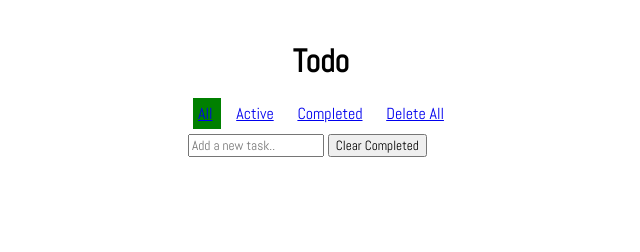
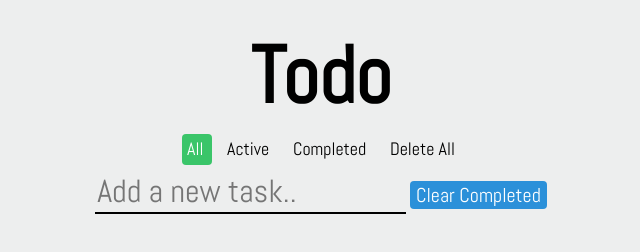
Before and after one commit to haakensonb/todo_app, a plain HTML site: page index.html in a window 1280 px wide. Shown: the whole page, without its empty margins (319-959 px from the left). Drawn offline with Linux system fonts and the light colour scheme.

Commit message:
Styled buttons, filters and li

```diff
--- a/style.css
+++ b/style.css
@@ -3,12 +3,19 @@
 }
 html, body {
   height: 100%;
+  background-color: #edeeee;
 }
 h1 {
   text-align: center;
+  font-size: 80px;
+  margin: 5px;
 }
 .complete {
-  background-color: green;
+  border-radius: 4px;
+  background-color: rgb(58, 197, 105);
+}
+.complete > a {
+  color: white;
 }
 li{
   display: inline;
@@ -16,7 +23,7 @@ li{
 ul {
   margin: 0px;
   padding: 0px;
-  text-align: center;
+  text-align: left;
 }
 div {
   margin-top:10px;
@@ -30,9 +37,19 @@ div {
 .task:hover .close{
     visibility: visible;
 }
+.close:hover {
+  color: red;
+  cursor:pointer;
+}
+.task {
+  font-size: 22px;
+  cursor:pointer;
+}
+
 .filters {
   width: 100%;
   display: inline-block;
+  text-align: center;
 }
 .filters li {
   margin: 5px;
@@ -40,9 +57,37 @@ div {
 }
 #todoApp {
   width: auto;
+
 }
 .flex-container {
   display: flex;
   align-items: center;
   justify-content: center;
 }
+.new-task {
+  height: auto;
+  font-size: 32px;
+  outline: none;
+  border: none;
+  border-bottom: solid 2px;
+  background-color: #edeeee;
+}
+#clear-btn {
+  border: none;
+  border-radius: 4px;
+  background-color: #2b90d9;
+  color: white;
+  outline: none;
+  font-size: 20px;
+  transition: all 60ms ease-in-out;
+  cursor: pointer;
+}
+#clear-btn:hover {
+  transition: all 60ms ease;
+  background-color: rgba(43,144,217, .85);
+}
+a {
+  color: black;
+  text-decoration: none;
+  font-size: 18px;
+}
```
